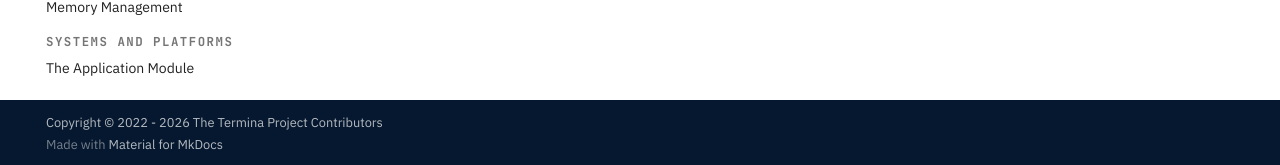
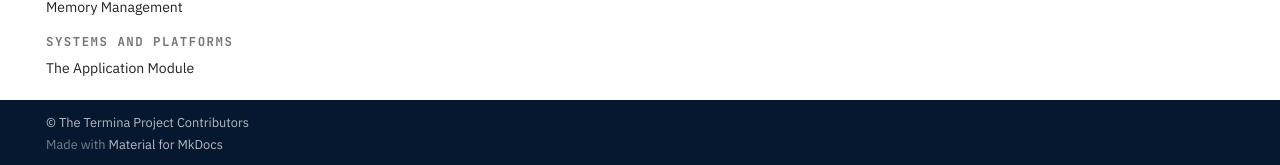
Before and after one commit to termina-lang/termina-book, an MkDocs documentation site: the page built from docs/index.md, in a window 1280 px wide and 900 px high, scrolled down 1181 px. Shown: the part 732-897 px from the top of the window. Built offline with MkDocs 1.6.1 and Material for MkDocs 9.7.7, drawn with Linux system fonts in a browser that asks for light colours; comment, search, counter and statistics services are not loaded.

Commit message:
fix: align the footer copyright with the website (drop the year)

```diff
--- a/mkdocs.yml
+++ b/mkdocs.yml
@@ -3,7 +3,7 @@ site_description: A programming language for real-time critical systems
 site_url: https://termina-lang.github.io/termina-book/
 repo_url: https://github.com/termina-lang/termina
 repo_name: termina-lang/termina
-copyright: Copyright &copy; 2022 - 2026 The Termina Project Contributors
+copyright: "&copy; The Termina Project Contributors"
 
 nav:
   - Home: index.md
```
